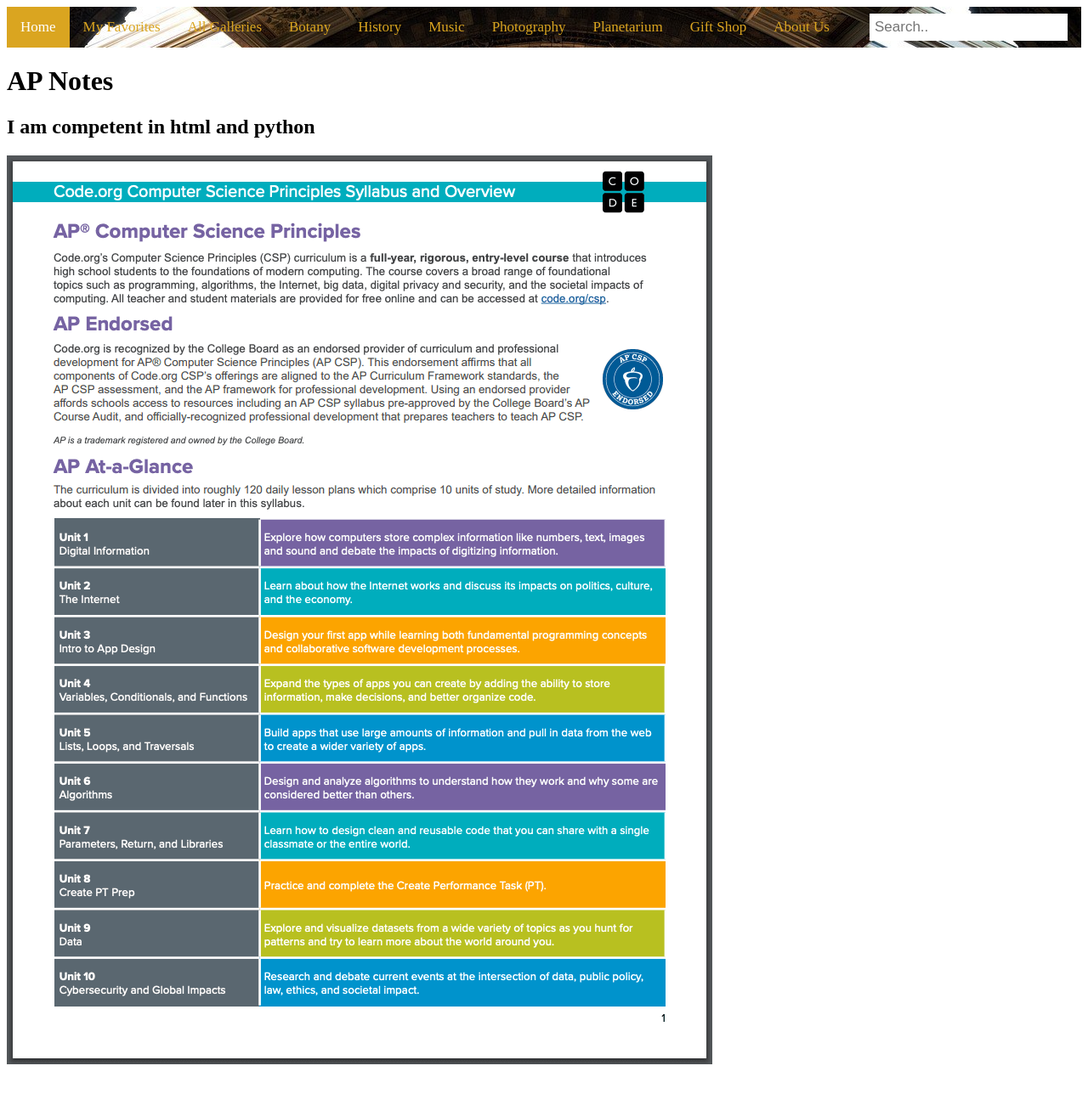
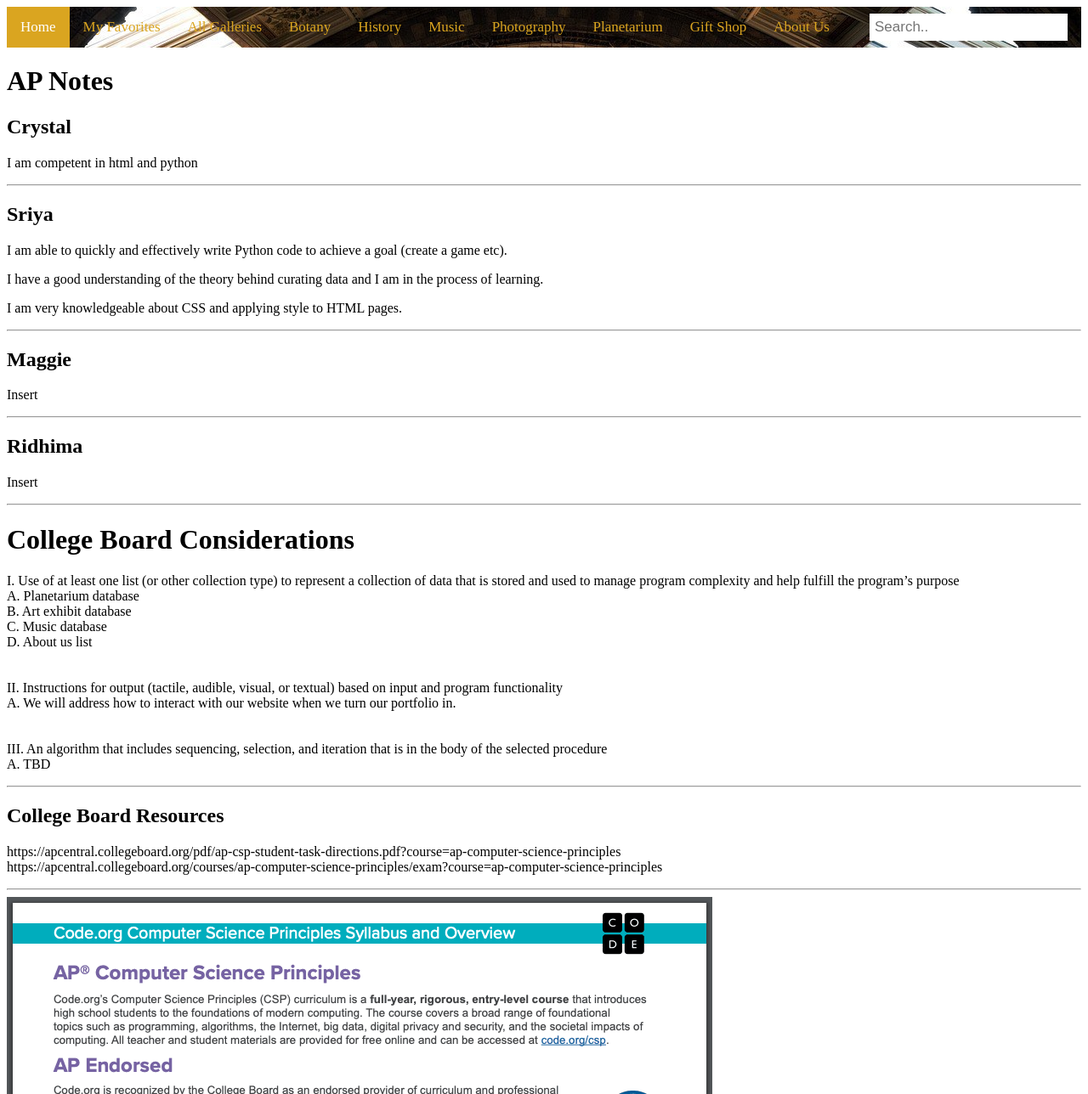
Before and after one commit to crystalwidjaja/lobster, a Flask app: page /easteregg in a window 1280 px wide. Shown: the top 1288 px of the page at 85% size. Before the commit the page ends 1253 px from the top, so only its background shows below. Run offline with Flask 2, Linux system fonts and the light colour scheme; the visitor is signed in with stand-in values (Sample User, id 1).

Commit message:
linkedin phrases, cb considerations, cb resources

```diff
--- a/templates/easteregg.html
+++ b/templates/easteregg.html
@@ -100,9 +100,48 @@ tr:nth-child(even) {
 
 <h1>AP Notes</h1>
 
-<h2>I am competent in html and python</h2>
-
-
+<h2>Crystal</h2>
+<p>I am competent in html and python</p>
+<hr>
+<h2>Sriya</h2>
+<p>I am able to quickly and effectively write Python code to achieve a goal (create a game etc).</p>
+<p>I have a good understanding of the theory behind curating data and I am in the process of learning.</p>
+<p>I am very knowledgeable about CSS and applying style to HTML pages.</p>
+<hr>
+<h2>Maggie</h2>
+<p>Insert</p>
+<hr>
+<h2>Ridhima</h2>
+<p>Insert</p>
+<hr>
+<h1>College Board Considerations</h1>
+<p>
+    I. Use of at least one list (or other collection type) to represent a collection of
+    data that is stored and used to manage program complexity and help fulfill
+    the program’s purpose
+    <br>
+        A. Planetarium database <br>
+        B. Art exhibit database <br>
+        C. Music database<br>
+        D. About us list<br>
+    <br>
+    <br>
+    II. Instructions for output (tactile, audible, visual, or textual) based on input and
+    program functionality <br>
+        A. We will address how to interact with our website when we turn our portfolio in.<br>
+    <br>
+    <br>
+    III. An algorithm that includes sequencing, selection, and iteration that is in the
+    body of the selected procedure <br>
+        A. TBD
+</p>
+<hr>
+<h2>College Board Resources</h2>
+<p>
+    https://apcentral.collegeboard.org/pdf/ap-csp-student-task-directions.pdf?course=ap-computer-science-principles <br>
+    https://apcentral.collegeboard.org/courses/ap-computer-science-principles/exam?course=ap-computer-science-principles
+</p>
+<hr>
 <img src="/static/ccs.png" alt="Course Description">
 
 </body>
```
